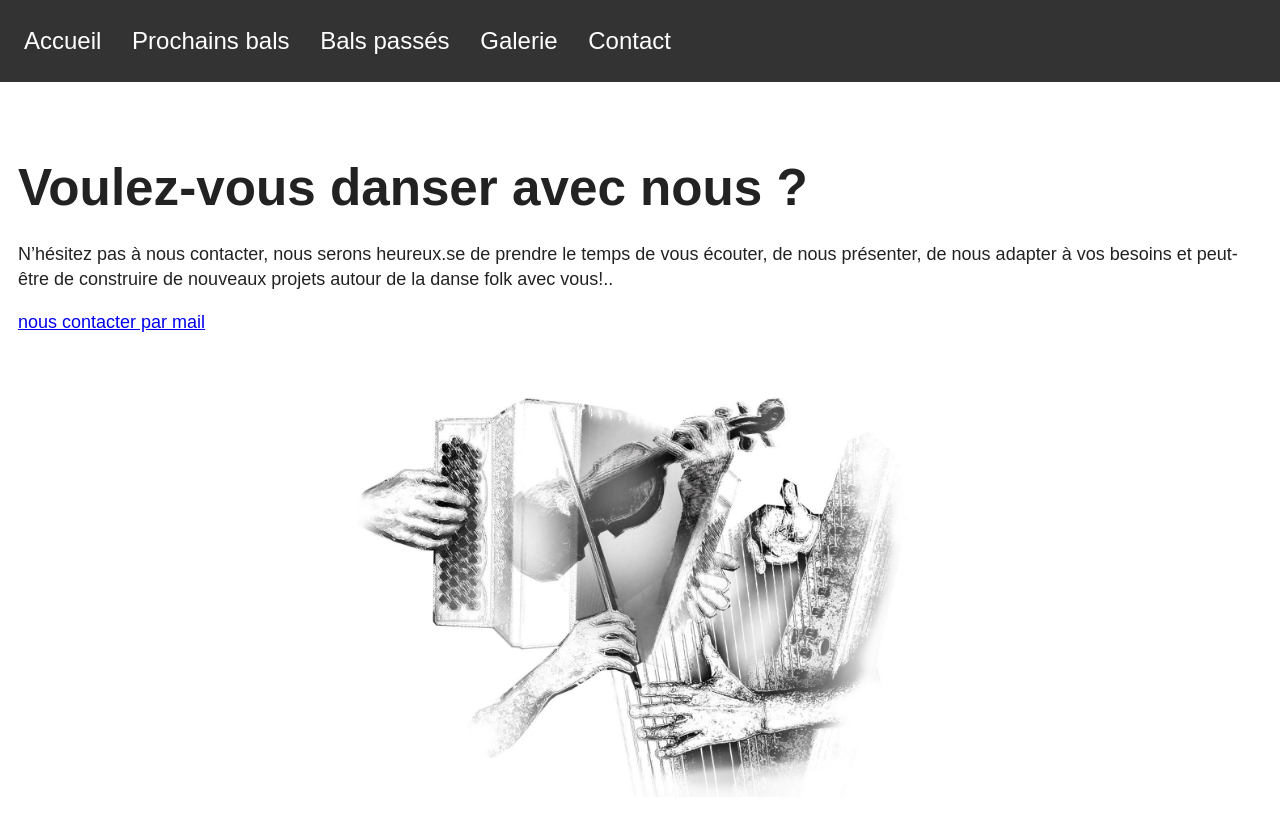
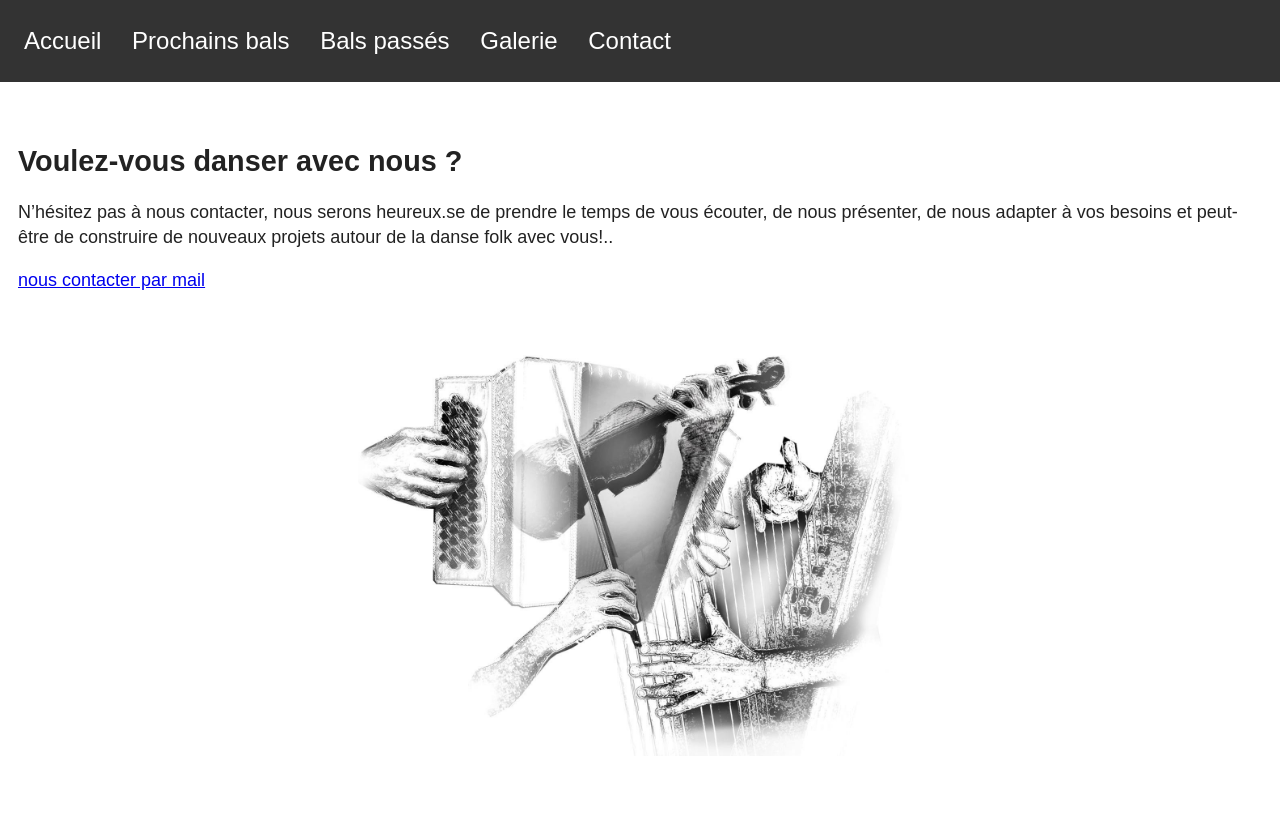
Before and after one commit to bayesiancook/les-doigts-qui-dansent-bal-folk, a Jekyll site: the page built from contact.md, in a window 1280 px wide. Shown: the top 836 px of the page. Built offline with Jekyll 4.4.1, drawn with Linux system fonts in a browser that asks for light colours.

```diff
--- a/contact.md
+++ b/contact.md
@@ -3,7 +3,7 @@ layout: default
 title: Contact
 ---
 
-# Voulez-vous danser avec nous ?
+## Voulez-vous danser avec nous ?
 
 N'hésitez pas à nous contacter, nous serons heureux.se de prendre le temps de vous écouter, de nous présenter, de nous adapter à vos besoins et peut-être de construire de nouveaux projets autour de la danse folk avec vous!..
 
```
